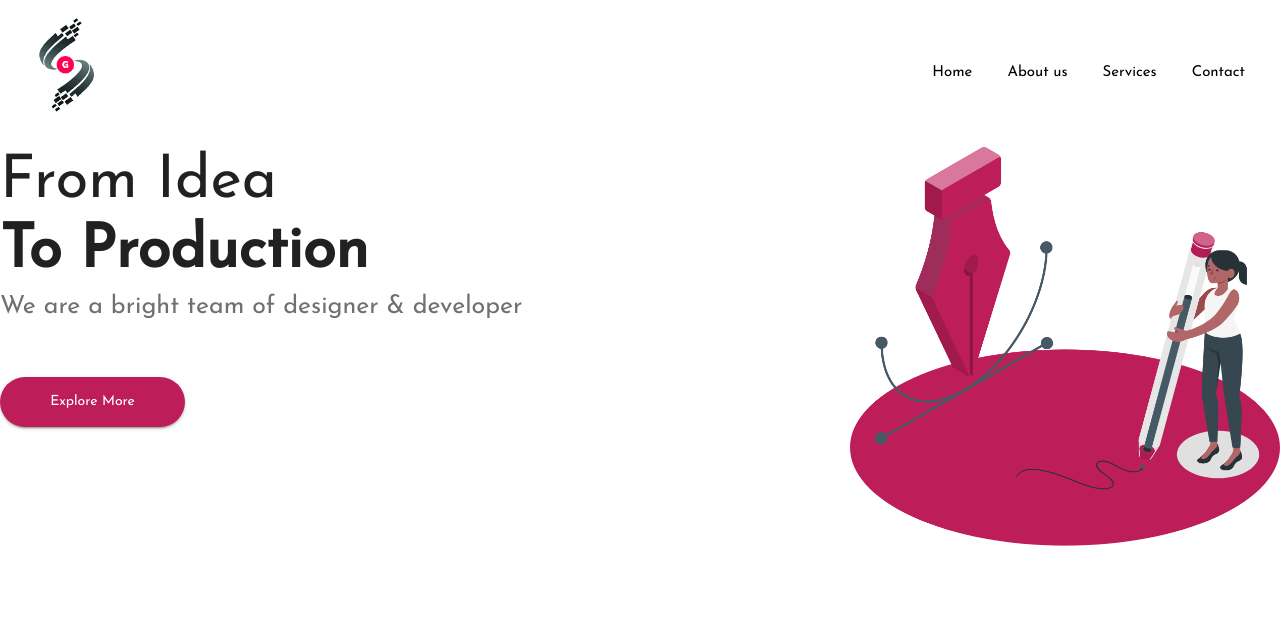
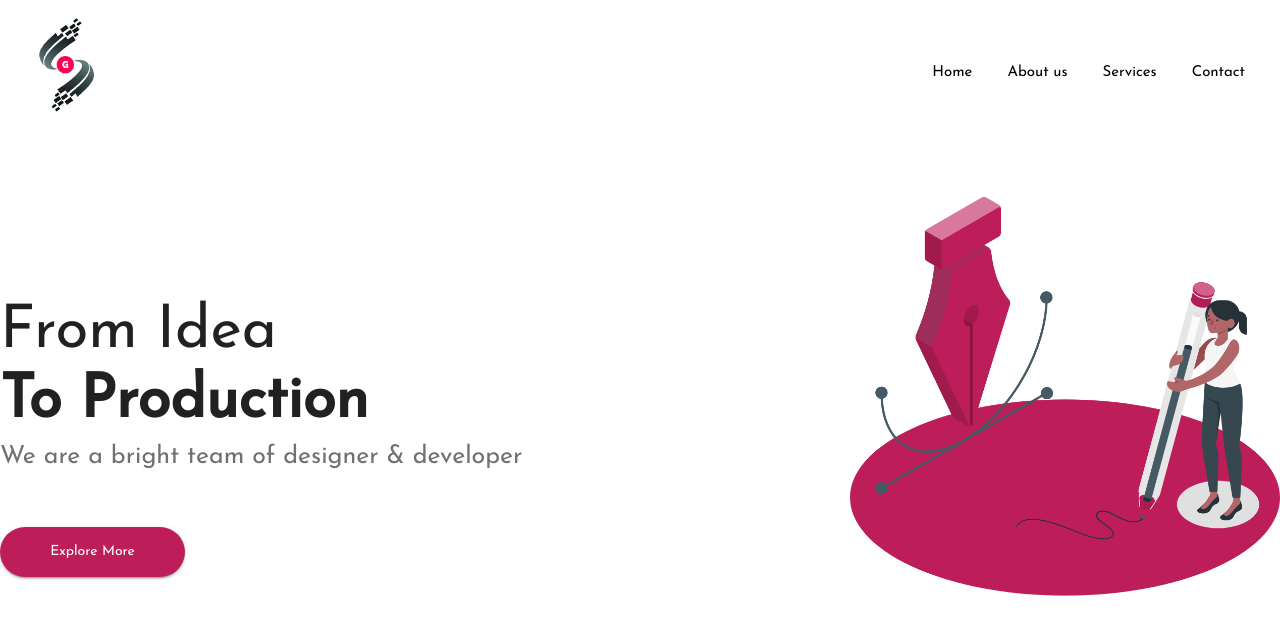
Before and after one commit to VinCodeTheWeb/genosio, a React (Create React App) app in the folder client/: page / in a window 1280 px wide. Shown: the top 634 px of the page. Built offline with nearby package versions, Linux system fonts and the light colour scheme.

Commit message:
adding correct margin top for hero container item

```diff
--- a/client/src/templates/HomeTemplate/home-template.component.tsx
+++ b/client/src/templates/HomeTemplate/home-template.component.tsx
@@ -1,6 +1,6 @@
 import React from 'react';
 import PropTypes from 'prop-types';
-import { Container, Grid } from '@material-ui/core';
+import { Container, Grid, Box } from '@material-ui/core';
 
 import { useStyles } from './home-template.styles';
 
@@ -21,8 +21,12 @@ const HomeTemplate: React.FC<HomeTemplateProps> = ({ header, leftSection, rightS
             </Grid>
 
             <Grid container direction="row" justify="space-between">
-                <Grid item>{leftSection}</Grid>
-                <Grid item>{rightSection}</Grid>
+                <Grid item>
+                    <Box mt="15rem">{leftSection}</Box>
+                </Grid>
+                <Grid item>
+                    <Box mt="5rem">{rightSection}</Box>
+                </Grid>
             </Grid>
         </Container>
     );
```
